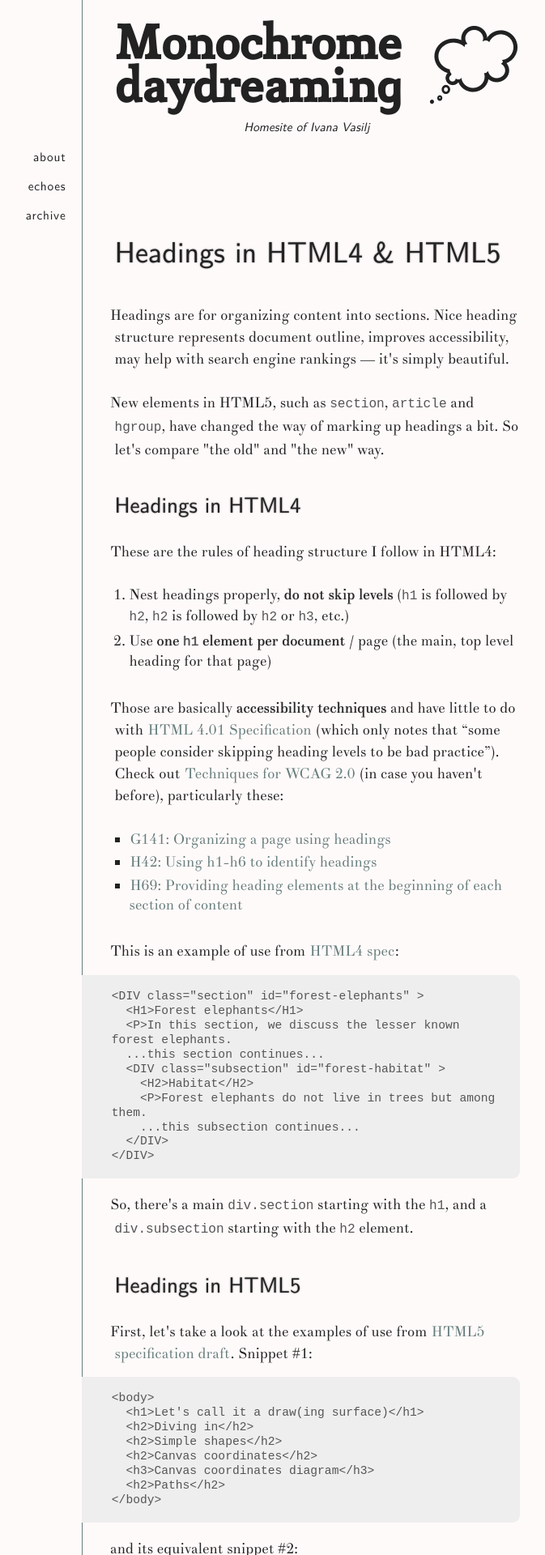
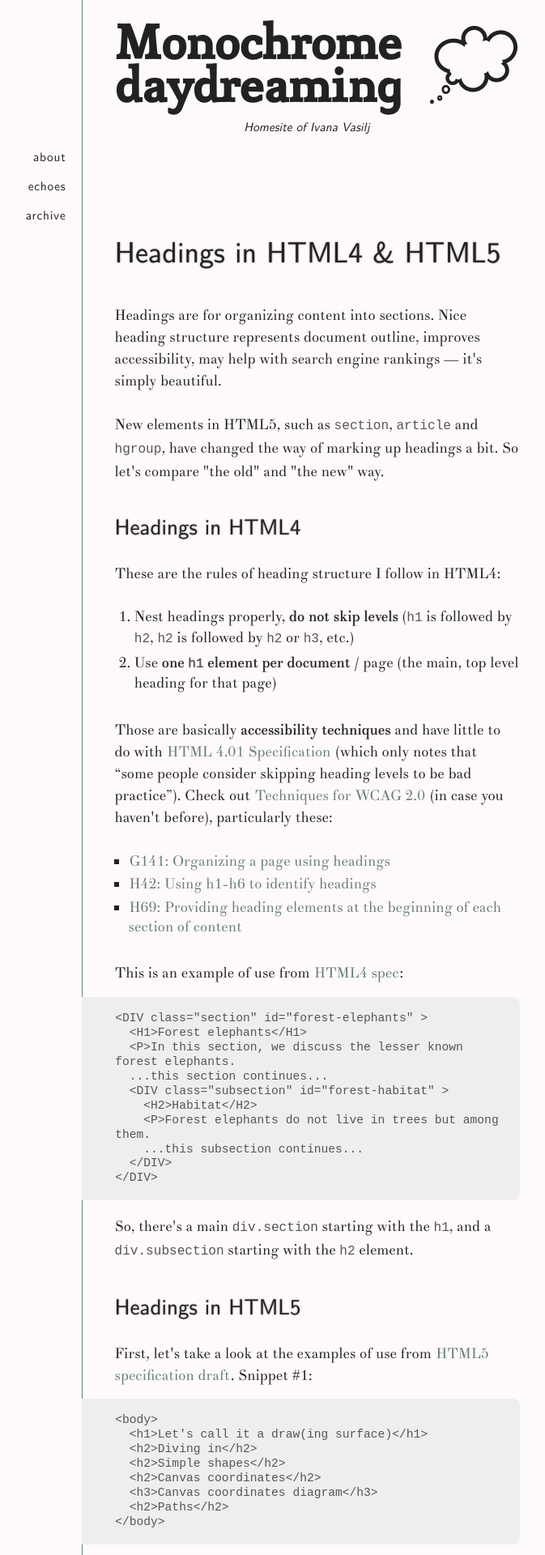
Before and after one commit to ivana/ivana.github.com, a Jekyll site: the page built from _posts/2010-05-18-headings-in-html4-and-html5.html, in a window 1280 px wide. Shown: the top 1920 px of the page at 81% size, without its empty margins (269-942 px from the left). Built offline with Jekyll 4.4.1, drawn with Linux system fonts in a browser that asks for light colours.

Commit message:
left indents lined up

```diff
--- a/css/style.css
+++ b/css/style.css
@@ -24,7 +24,7 @@ article + footer { margin-top:3.9em }
   article + footer p { font-variant:small-caps }
 
 p {
-  font-size:1em; text-indent:-0.3em; line-height:1.5em;
+  font-size:1em; line-height:1.5em;
   margin-bottom:1.5em;
 }
 
@@ -33,7 +33,7 @@ p code, li code { font-size:1.1em }
 pre code {
   display:block;
   line-height:1.23em; white-space:pre-wrap;
-  margin:-1.9em 0 0 -2.75em; padding:0 1em 0 2.5em;
+  margin:-1.9em 0 0 -2.75em; padding:0 1em 0 2.8em;
 }
 pre code, blockquote {
   background:#eee; margin-bottom:-0.9em;
@@ -41,7 +41,7 @@ pre code, blockquote {
 }
 blockquote { margin:0 0 1em -2.25em; padding:1em .5em 0 2.25em }
   blockquote p:first-child:before { content:'“'; font-size:2em }
-  blockquote p:first-child { text-indent:-1.5em }
+  blockquote p:first-child { text-indent:-1.15em }
   blockquote p:last-child { padding-bottom:1em }
 
 img { border:0 none }
@@ -116,10 +116,16 @@ ul, ol { list-style:none inside }
 
 article ol, article ul {
   list-style-position:outside;
-  padding-left:1em; margin:1.6em 0 1.8em;
+  margin:1.6em 0 1.8em;
 }
-article ol { list-style-type:decimal }
-article ul { list-style-type:square }
+article ol {
+  list-style-type:decimal;
+  padding-left:1.35em;
+}
+article ul {
+  list-style-type:square;
+  padding-left:.95em;
+}
   article li { line-height:1.3em; margin-bottom:.3em }
 
 nav ul li:before { content:'= ' }
```
